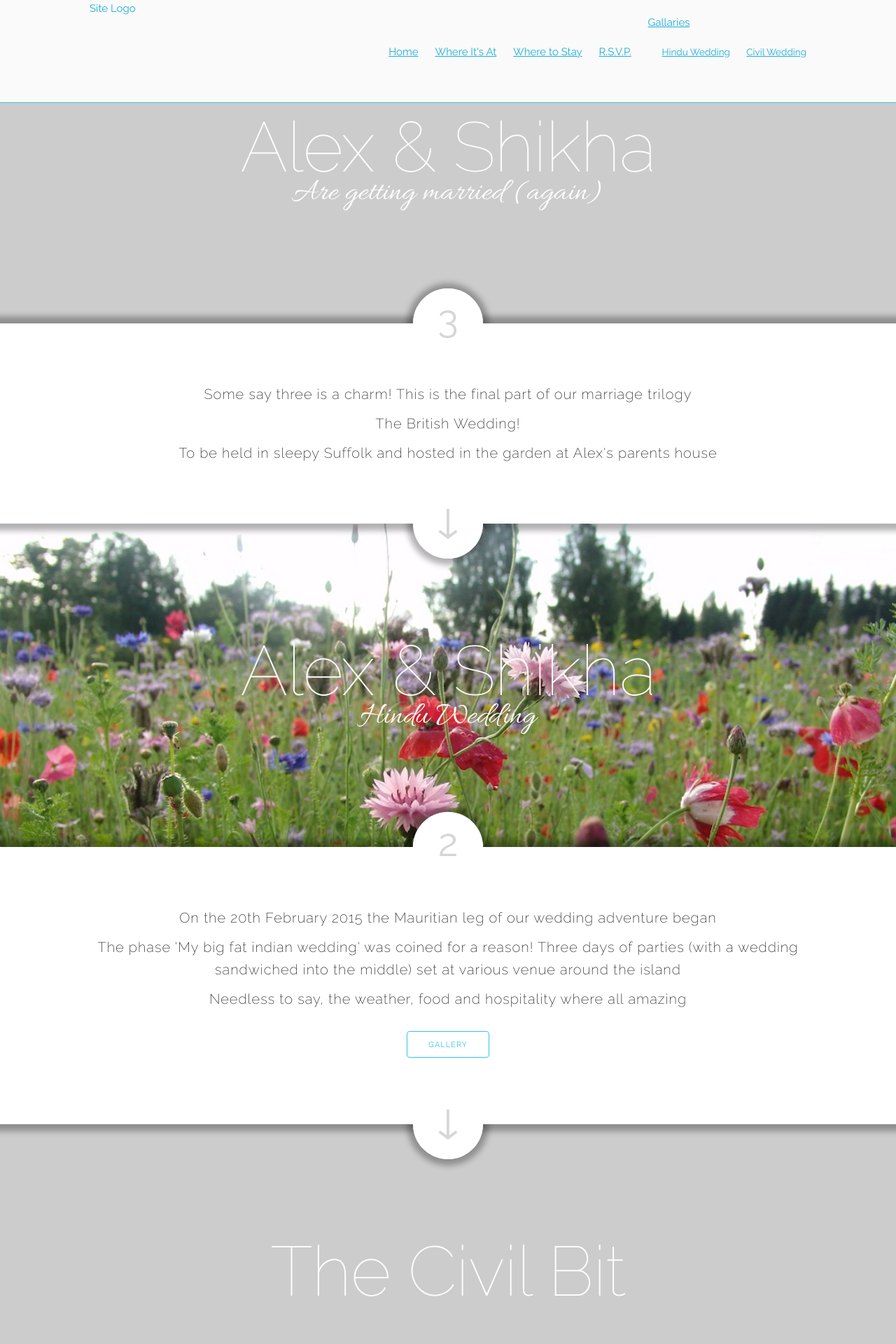
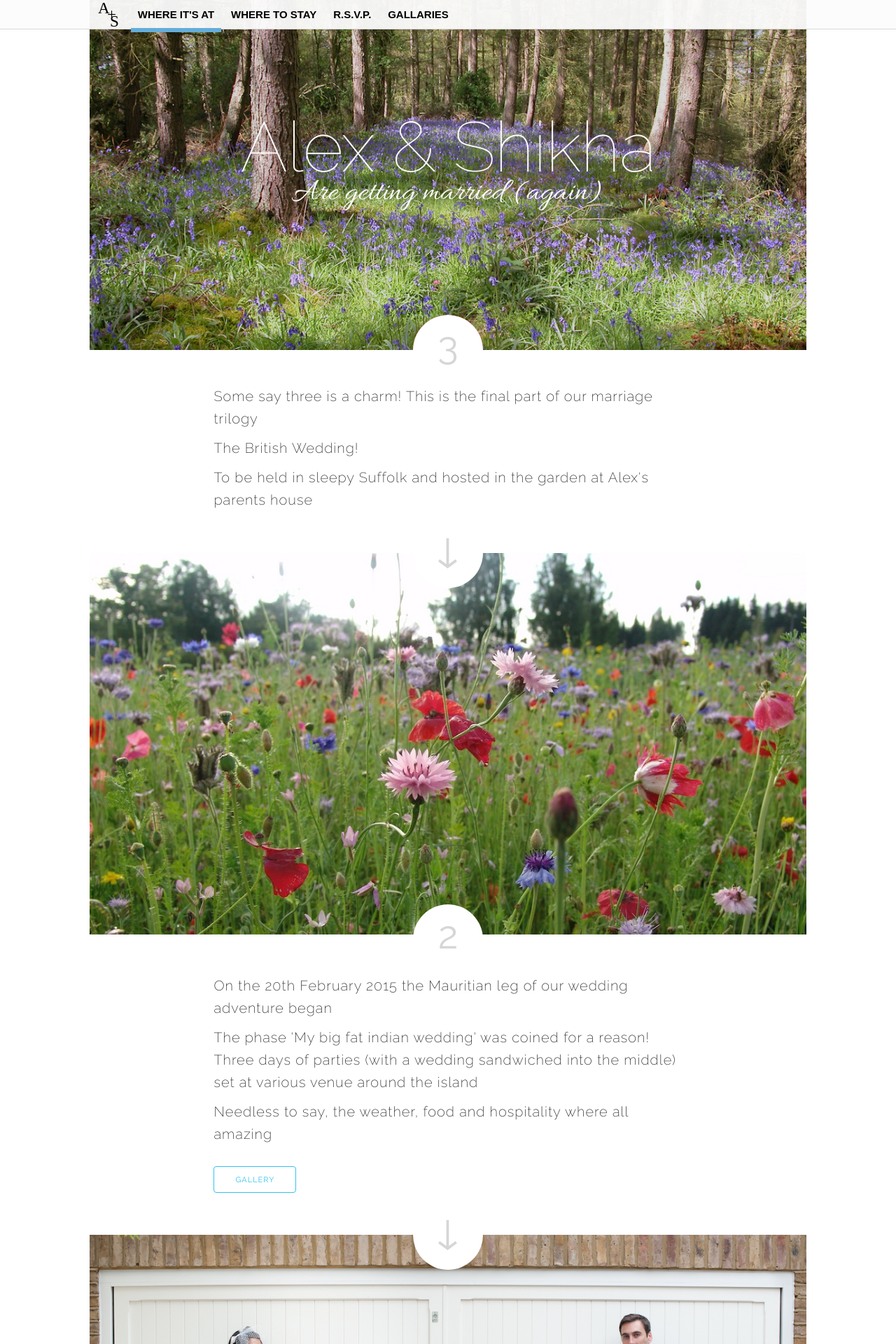
Before and after one commit to AlexTebbutt/aas-wedding, a PHP site: page / in a window 1280 px wide. Shown: the top 1920 px of the page at 70% size. Run offline with PHP 8.4, Linux system fonts and the light colour scheme; some libraries are stand-ins or nearby versions; some web fonts are replaced.

Commit message:
Further design updates

```diff
--- a/_/css/skeleton.css
+++ b/_/css/skeleton.css
@@ -35,7 +35,7 @@
   max-width: 960px;
   margin: 0 auto;
   padding: 0 20px;
-  box-sizing: border-box; }
+  box-sizing: border-box;}
 .column,
 .columns {
   width: 100%;
@@ -223,7 +223,7 @@ input[type="button"].button-primary:focus {
   background-color: #1EAEDB;
   border-color: #1EAEDB; }
 .button {
-	margin: 20px 0;
+	margin: 2rem 0;
 	transition: all 0.5s ease;
 }
 
@@ -373,6 +373,11 @@ form {
   float: right; }
 .u-pull-left {
   float: left; }
+ .u-center {
+	 max-width: 80%;
+	 text-align: center;
+	 margin: 0 auto;
+ }
 
 
 /* Misc
@@ -420,7 +425,7 @@ body {
 	width: 100%;
 	display: block;
 	text-align: center;
-	padding: 150px 0px;
+	height: 500px;
 	background-color: #ccc;
 	background-repeat: no-repeat;
 	background-position: center top;
@@ -445,11 +450,10 @@ body {
 	font-size: 4.5rem;
 }
 
-p.roundal {
+.roundal {
 	border-radius: 50px;
 	background-color: rgba(255,255,255,1);
 	color: rgba(214, 214, 214, 1);
-	font-size: 5.5rem;
 	height: 100px;
 	margin: -50px auto 0 auto;
 	text-align: center;
@@ -457,10 +461,16 @@ p.roundal {
 	width: 100px;
 }
 
+.announcement > .roundal p, .roundal p {
+	font-size: 5.5rem;
+	margin: 0;
+}
+
+/*
 .announcement {
 	margin: 35px 0;
-	text-align: center;
 }
+*/
 
 .announcement p {
 	font-size: 2rem;
@@ -469,6 +479,7 @@ p.roundal {
 	margin-bottom: 10px;
 }
 
+/* Index-old styling */
 .shadow {
 	-webkit-box-shadow: 0px 0px 8px 10px rgba(0,0,0,0.3);
 	-moz-box-shadow: 0px 0px 8px 10px rgba(0,0,0,0.3);
@@ -492,9 +503,12 @@ p.roundal {
 	background-color: rgba(242, 3, 3, 1);
 }
 
+/* End of Index-old styling */
+
 .roundal.behind {
 	margin-bottom: -50px;
 }
+
 
 .roundal.bottom {
 	margin: 0 auto -50px auto;
@@ -507,31 +521,78 @@ p.roundal {
 }
 
 
-/* Navigation
+/* Header and Navigation
 --------------------------------------------------
 */
 header {
 	background-color: rgba(252,252,252,0.95);
-	border-bottom: 1px solid #33C3F0;
+	border-bottom: 1px solid #d8d8d8;
 	position: fixed;
+	height: 41px;
 	width: 100%;
+	z-index: 9999;
+}
+
+.logo {
+	background-image: url(../images/logo.svg);
+	background-repeat: no-repeat;
+  background-size: 35px 35px;
+  display: block;
+  height: 35px;
+  line-height: 35px;
+  text-indent: -9999px;
+  width: 35px;
+}
+
+.logo:hover {
+	border-bottom: none;
 }
 
 nav {
-	float: right;
+/* 	float: right; */
 }
 
-
 nav ul {
+	line-height: 41px;
 	list-style: none;
 	margin: 0;
 }
 
 nav ul li {
 	display: inline-block;
-	padding: 20px 0 20px 20px;
+	height: 40px;
+	padding: 0 10px;
+}
+nav ul li.active {
+	border-bottom:6px solid rgba(101,173,217, 1);
 }
 
+nav ul li a {
+	color: rgba(0,0,0,1);
+	font-family: arial;
+	font-weight: bold;
+	text-decoration: none;
+	text-transform: uppercase;
+	border-bottom: 1px solid transparent;
+	transition: border .5s ease-in-out;
+	-webkit-transition: border .5s ease-in-out;
+	-moz-transition: border .5s ease-in-out;
+}
+
+nav ul li a:hover {
+	border-bottom: 1px solid rgba(0,0,0,1);
+	color: rgba(0,0,0,1);
+	margin: 0;
+	padding: 0;
+}
+
+
+
+/* Hide seconday nav for time being */
+
+ul > li > ul {
+	display: none;
+}
 
 
 /* Home page
@@ -540,24 +601,30 @@ nav ul li {
 
 .home-title {
 	background-color: transparent;
+	margin-top: 150px;
 	text-align: center;
 }
 
 
 .banner.wedding-3 {
-  background-image: ;
+  background-image: url(../images/bluebells.jpg);
 }
 
 .banner.wedding-2 {
   background-image:url(../images/wild-flower.jpg);
 }
 
+.banner.wedding-1 {
+  background-image: url(../images/civil-wedding.jpg);
+}
+
+
 /* RSVP page
 --------------------------------------------------
 */
 
 .banner.rsvp-image {
-  background-image: url('../images/rsvp.jpg');
+  background-image: url(../images/rsvp.jpg);
 }
 
 .roundal.rsvp-icon img {
--- a/_/includes/header.php
+++ b/_/includes/header.php
@@ -40,17 +40,15 @@
 
 	    <div class="row">
 
-					<a class="logo two columns">Site Logo</a>
-
-					<div class="ten columns">
+					<div class="twelve columns">
 
 						<nav>
 
 							<ul>
 
-								<li><a href="index.php">Home</a></li>
+								<li><a href="index.php" class="logo">Home</a></li>
 
-								<li><a href="venue.php">Where It's At</a></li>
+								<li class="active"><a href="venue.php">Where It's At</a></li>
 
 								<li><a href="where-to-stay.php">Where to Stay</a></li>
 
--- a/index.php
+++ b/index.php
@@ -1,10 +1,13 @@
 <?php include ('_/includes/header.php'); ?>
+ 	<div class="container center">
 
 		<div class="banner wedding-3">
 
+	 	  <div class="container">
+
 		    <div class="row">
 
-      <div class="home-title twelve column">
+		      <div class="home-title twelve columns">
 
 		        <h1>Alex & Shikha</h1>
 
@@ -16,19 +19,21 @@
 
 	    </div>
 
-	<p class="roundal behind shadow"></p>
+		</div>
 
-	<div class="shadow">
-
-	  <div class="container">
+		<p class="roundal behind"></p>
 
 	  <div class="row">
 
-	      <div class="twelve column white">
+	    <div class="twelve columns white">
 
-	        <p class="roundal">3</p>
+	      <div class="roundal">
 
-					<div class="announcement">
+		      <p>3</p>
+
+	      </div>
+
+				<div class="eight columns offset-by-two announcement">
 
 	        <p>Some say three is a charm! This is the final part of our marriage trilogy</p>
 
@@ -36,9 +41,9 @@
 
 	        <p>To be held in sleepy Suffolk and hosted in the garden at Alex's parents house</p>
 
-					</div>
+					<div class="roundal bottom">
 
-	        <p class="roundal bottom">&#8595;</p>
+						<p>&#8595;</p>
 
 					</div>
 
@@ -48,37 +53,19 @@
 
 	  </div>
 
-	<p class="roundal behind shadow"></p>
-
-	<div class="banner wedding-2">
+		<img class="u-max-full-width" src="_/images/wild-flower.jpg" alt="wild-flower" />
 
 	  <div class="row">
 
-      <div class="home-title twelve column">
+	    <div class="twelve columns white">
 
-        <h1>Alex & Shikha</h1>
+	      <div class="roundal">
 
-        <p>Hindu Wedding</p>
+		      <p>2</p>
 
 	      </div>
 
-    </div>
-
-	</div>
-
-	<p class="roundal behind shadow"></p>
-
-	<div class="shadow">
-
-	  <div class="container">
-
-	    <div class="row">
-
-	      <div class="twelve column white">
-
-	        <p class="roundal">2</p>
-
-	        <div class="announcement">
+	      <div class="eight columns offset-by-two announcement">
 
 	        <p>On the 20th February 2015 the Mauritian leg of our wedding adventure began</p>
 
@@ -88,9 +75,9 @@
 
 	        <a href="galleries/hindu-wedding.php" class="button button-primary">Gallery</a>
 
-	        </div>
+					<div class="roundal bottom">
 
-	        <p class="roundal bottom">&#8595;</p>
+						<p>&#8595;</p>
 
 					</div>
 
@@ -100,35 +87,19 @@
 
 	  </div>
 
-		<p class="roundal behind shadow"></p>
-
-	<div class="banner wedding-1">
+		<img class="u-max-full-width" src="_/images/civil-wedding.jpg" alt="civil-wedding" />
 
 	  <div class="row">
 
-      <div class="home-title twelve column">
+	    <div class="twelve columns white">
 
-        <h1>The Civil Bit</h1>
+	      <div class="roundal">
+
+		      <p>1</p>
 
 	      </div>
 
-    </div>
-
-	</div>
-
-	<p class="roundal behind shadow"></p>
-
-	<div class="shadow">
-
-	  <div class="container">
-
-	    <div class="row">
-
-	      <div class="twelve column white">
-
-	        <p class="roundal">1</p>
-
-					<div class="announcement">
+				<div class="eight columns offset-by-two announcement">
 
 	        <p>Here's where our story begins... Before we could even think about the wedding in Mauritius, we had to be legally married first.</p>
 
@@ -146,8 +117,6 @@
 
 	</div>
 
-	</div>
-
 <!-- End Document
   –––––––––––––––––––––––––––––––––––––––––––––––––– -->
 <?php
```
Also changed, not shown: index-old.php (added, +166 -0 lines), _/images/civil-wedding.jpg (added), _/images/logo.svg (added), _/images/logo@2x.svg (added). Lines whose indentation alone changed are shown as unchanged.
